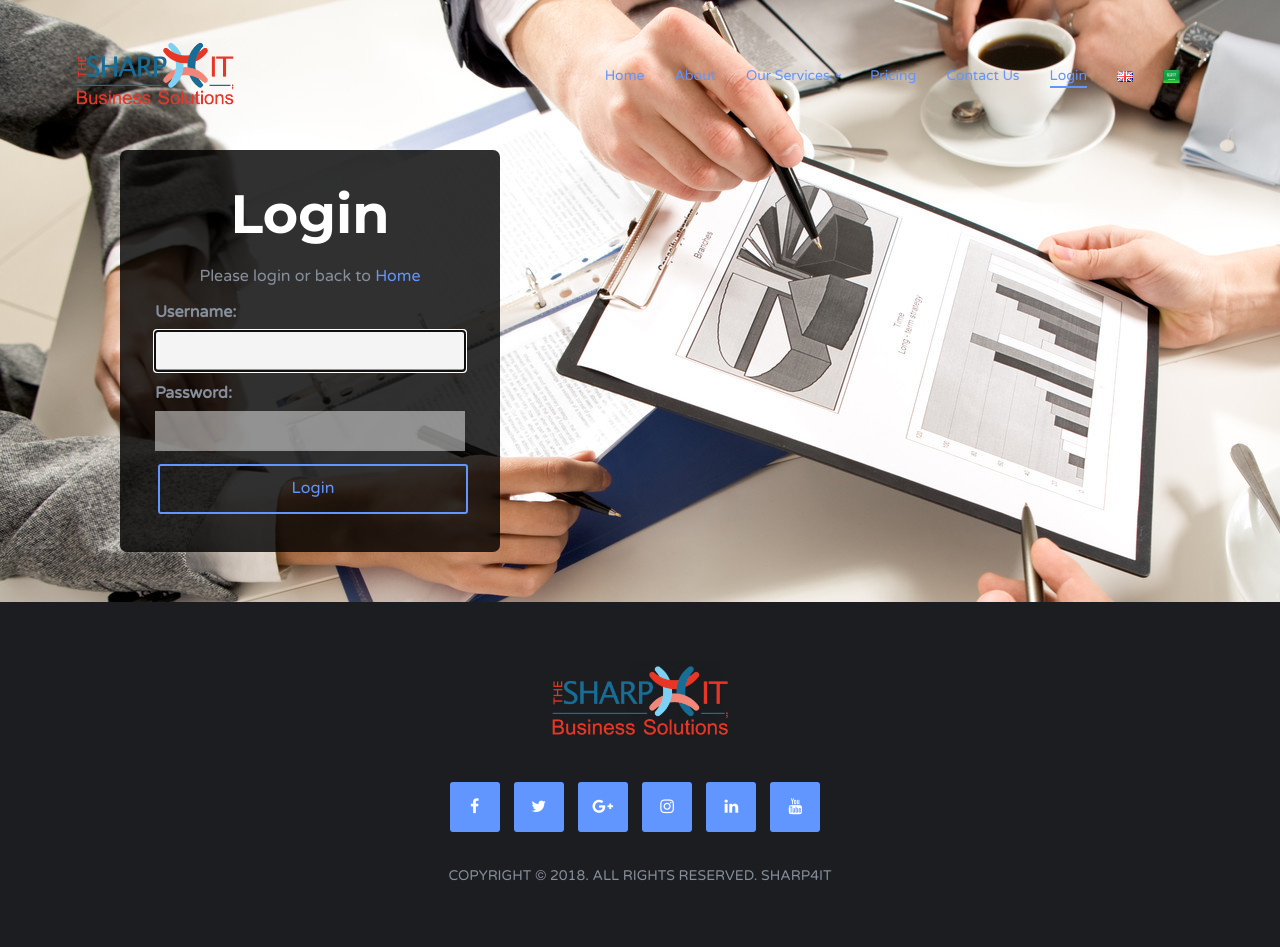
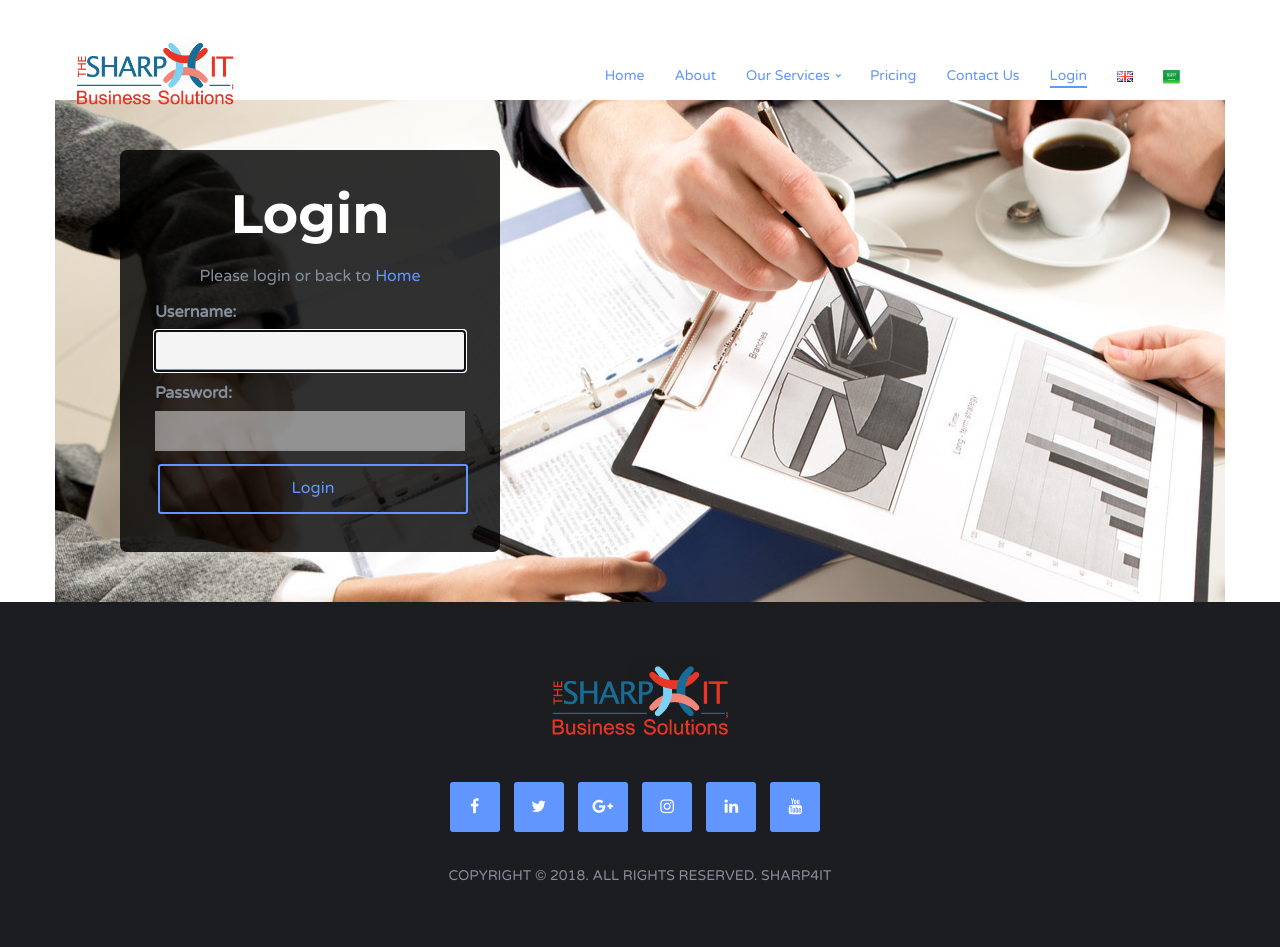
Before and after one commit to badreldenbeko/sharp_website, a Django app: page /en/login/ in a window 1280 px wide. Run offline with Django 3.2, Linux system fonts and the light colour scheme; some libraries are stand-ins or nearby versions.

Commit message:
Filtering. Signed-off-by: Badrelden Ahmed <badrelden@hotmail.com>
Signed-off-by: Badrelden Ahmed <badrelden@hotmail.com>

```diff
--- a/home/templates/registration/login.html
+++ b/home/templates/registration/login.html
@@ -10,7 +10,7 @@
 {% block css %}
     <link rel="stylesheet" href="{% static 'home/css/floating-labels.css' %}">
     <style>
-        body {
+        .backg-img {
             background: url("{% static 'home/image/Business-Performance-background.jpg' %}");
         }
 
@@ -21,7 +21,7 @@
 {% endblock %}
 
 {% block content %}
-    <div class="container">
+    <div class="container backg-img">
         <div class="col-md-4" style="background: rgba(0,0,0,0.81); border-radius: 7px; margin: 50px; padding: 35px">
             <div class="overlay"></div>
             <form action="." method="post">
```
